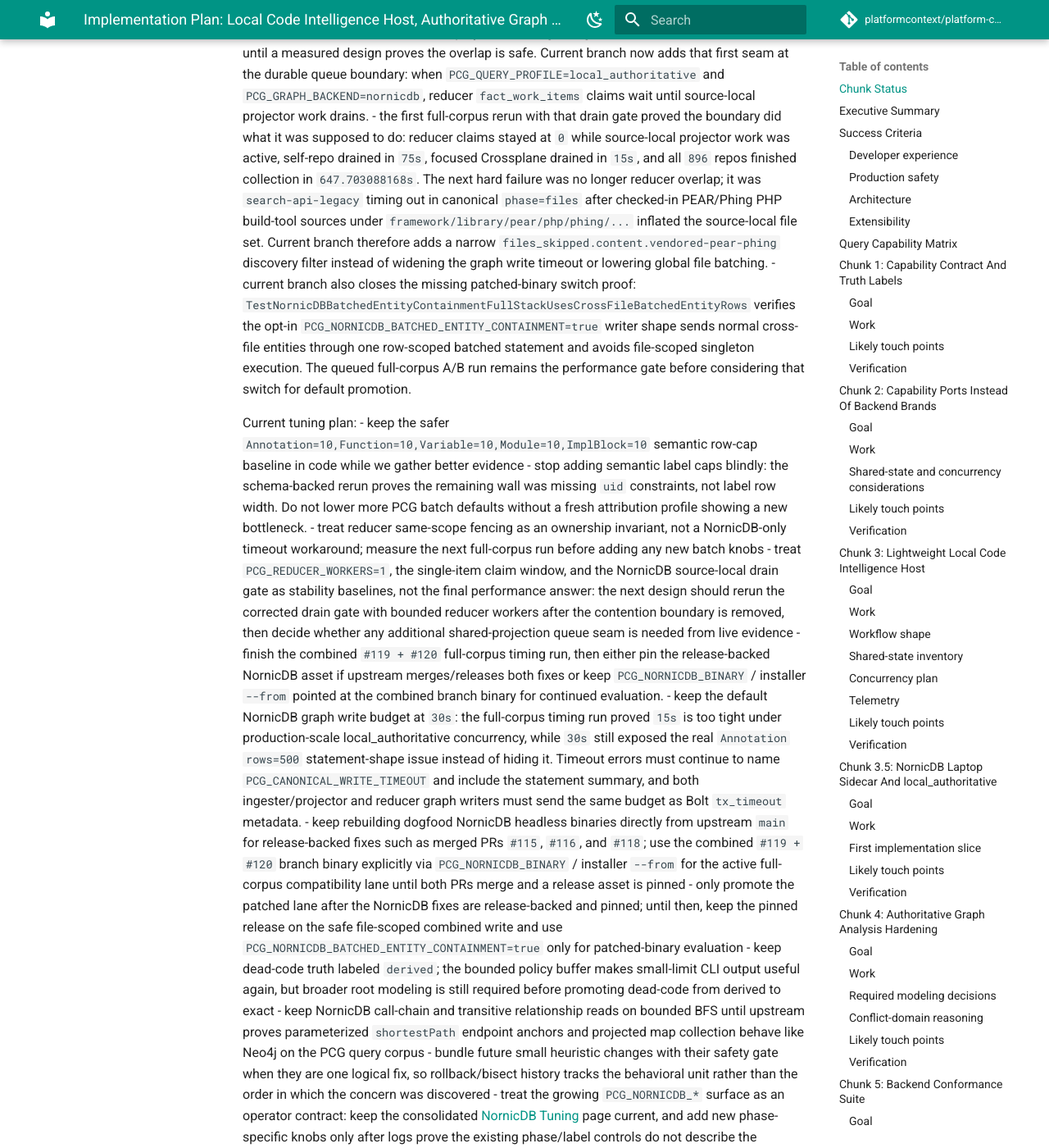
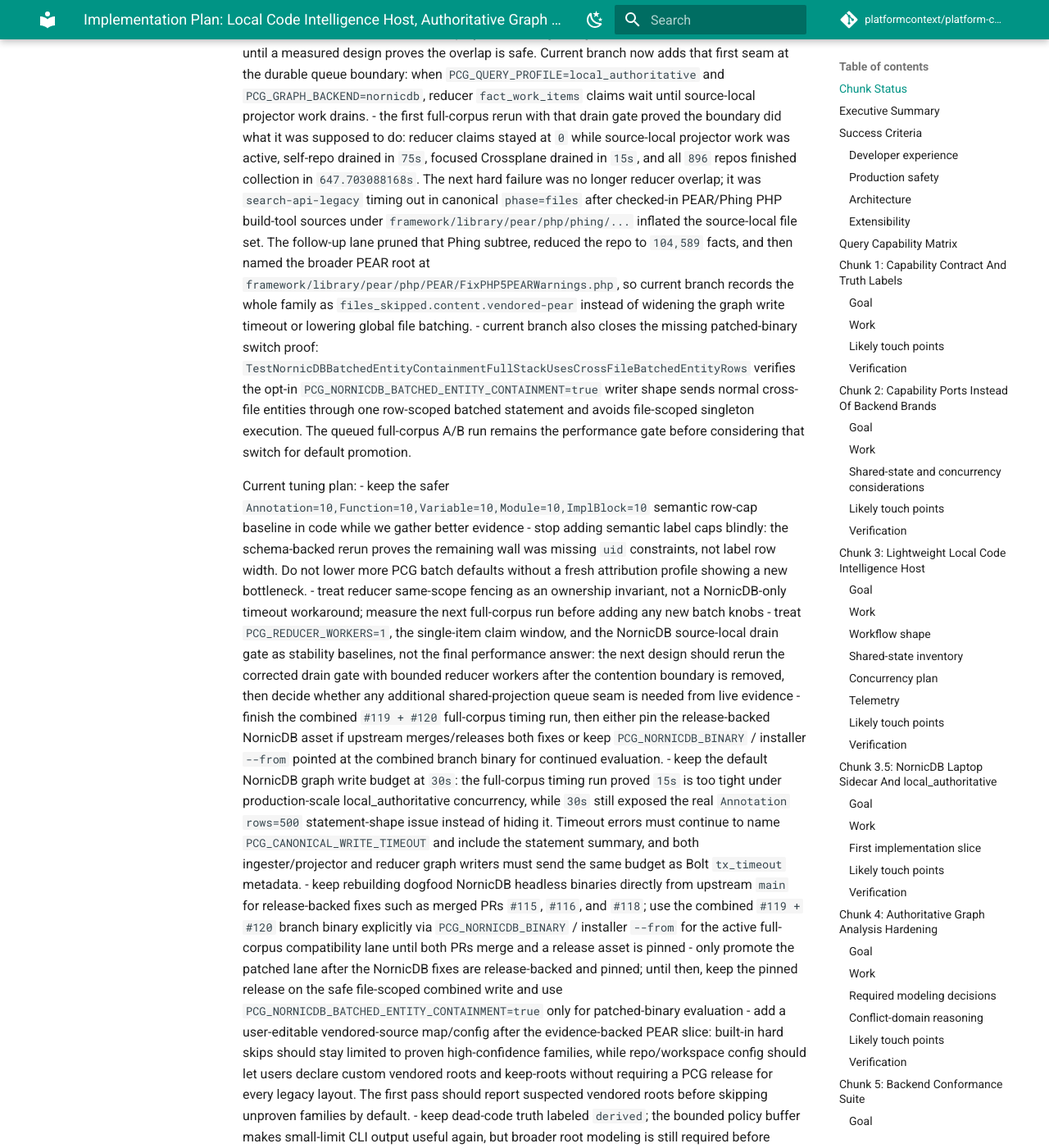
Before and after one commit to platformcontext/platform-context-graph, an MkDocs documentation site: the page built from docs/docs/adrs/2026-04-20-embedded-local-backends-implementation-plan.md, in a window 1280 px wide and 1400 px high, scrolled down 25426 px. Shown: the whole window at 82% size. Built offline with MkDocs 1.6.1 and Material for MkDocs 9.7.7, drawn with Linux system fonts in a browser that asks for light colours; comment, search, counter and statistics services are not loaded.

Commit message:
fix(collector): skip vendored pear libraries

```diff
--- a/docs/docs/adrs/2026-04-20-embedded-local-backends-implementation-plan.md
+++ b/docs/docs/adrs/2026-04-20-embedded-local-backends-implementation-plan.md
@@ -115,7 +115,7 @@ Latest 2026-04-26 NornicDB dogfood evidence:
 - the corrected drain-gate lane with PCG `56d8f9c8` and NornicDB `86e78f1` drained self-repo in `76s` and focused Crossplane in `10s`. The full `/home/ubuntu/pcg-e2e-full` lane stayed healthy-but-progressing with no dead letters and no overdue claims, but still had roughly `6k` queue items outstanding when stopped; the dominant visible backlog was reducer work, especially reopened `deployment_mapping`. This is consistent with the current first-generation queue shape: `896` repos times seven shared follow-up reducer domains can publish `6,272` reducer rows before accounting for completed or reopened work. That moves the next Chunk 3.5/4 task to reducer queue-shape and convergence throughput analysis under the NornicDB `workers=1` default before another full-corpus promotion claim.
 - the first `PCG_REDUCER_WORKERS=2` A/B against the corrected drain gate preserved self-repo and focused Crossplane correctness, but the full corpus reported stalled health from overdue reducer claims rather than NornicDB write conflicts. The root cause is PCG's batch-claim window: the reducer could lease more intents than workers could start before the `60s` claim lease expired. Current branch therefore keeps Neo4j's broad batch-claim default but sets NornicDB's default `PCG_REDUCER_BATCH_CLAIM_SIZE` to `1` so a claimed reducer item means a worker can start it immediately.
 - the follow-up A/B with `PCG_REDUCER_WORKERS=2` plus `PCG_REDUCER_BATCH_CLAIM_SIZE=1` removed the lease-window stall (`overdue_claims=0`), then failed at `311s` on a single-row semantic `Annotation` write while source-local projector work was still running. That makes the next throughput/correctness boundary a NornicDB-specific phase-readiness problem: reducer graph-write domains should not contend with source-local canonical projection during first-generation local-authoritative scans until a measured design proves the overlap is safe. Current branch now adds that first seam at the durable queue boundary: when `PCG_QUERY_PROFILE=local_authoritative` and `PCG_GRAPH_BACKEND=nornicdb`, reducer `fact_work_items` claims wait until source-local projector work drains.
-- the first full-corpus rerun with that drain gate proved the boundary did what it was supposed to do: reducer claims stayed at `0` while source-local projector work was active, self-repo drained in `75s`, focused Crossplane drained in `15s`, and all `896` repos finished collection in `647.703088168s`. The next hard failure was no longer reducer overlap; it was `search-api-legacy` timing out in canonical `phase=files` after checked-in PEAR/Phing PHP build-tool sources under `framework/library/pear/php/phing/...` inflated the source-local file set. Current branch therefore adds a narrow `files_skipped.content.vendored-pear-phing` discovery filter instead of widening the graph write timeout or lowering global file batching.
+- the first full-corpus rerun with that drain gate proved the boundary did what it was supposed to do: reducer claims stayed at `0` while source-local projector work was active, self-repo drained in `75s`, focused Crossplane drained in `15s`, and all `896` repos finished collection in `647.703088168s`. The next hard failure was no longer reducer overlap; it was `search-api-legacy` timing out in canonical `phase=files` after checked-in PEAR/Phing PHP build-tool sources under `framework/library/pear/php/phing/...` inflated the source-local file set. The follow-up lane pruned that Phing subtree, reduced the repo to `104,589` facts, and then named the broader PEAR root at `framework/library/pear/php/PEAR/FixPHP5PEARWarnings.php`, so current branch records the whole family as `files_skipped.content.vendored-pear` instead of widening the graph write timeout or lowering global file batching.
 - current branch also closes the missing patched-binary switch proof: `TestNornicDBBatchedEntityContainmentFullStackUsesCrossFileBatchedEntityRows` verifies the opt-in `PCG_NORNICDB_BATCHED_ENTITY_CONTAINMENT=true` writer shape sends normal cross-file entities through one row-scoped batched statement and avoids file-scoped singleton execution. The queued full-corpus A/B run remains the performance gate before considering that switch for default promotion.
 
 Current tuning plan:
@@ -127,6 +127,7 @@ Current tuning plan:
 - keep the default NornicDB graph write budget at `30s`: the full-corpus timing run proved `15s` is too tight under production-scale local_authoritative concurrency, while `30s` still exposed the real `Annotation rows=500` statement-shape issue instead of hiding it. Timeout errors must continue to name `PCG_CANONICAL_WRITE_TIMEOUT` and include the statement summary, and both ingester/projector and reducer graph writers must send the same budget as Bolt `tx_timeout` metadata.
 - keep rebuilding dogfood NornicDB headless binaries directly from upstream `main` for release-backed fixes such as merged PRs `#115`, `#116`, and `#118`; use the combined `#119 + #120` branch binary explicitly via `PCG_NORNICDB_BINARY` / installer `--from` for the active full-corpus compatibility lane until both PRs merge and a release asset is pinned
 - only promote the patched lane after the NornicDB fixes are release-backed and pinned; until then, keep the pinned release on the safe file-scoped combined write and use `PCG_NORNICDB_BATCHED_ENTITY_CONTAINMENT=true` only for patched-binary evaluation
+- add a user-editable vendored-source map/config after the evidence-backed PEAR slice: built-in hard skips should stay limited to proven high-confidence families, while repo/workspace config should let users declare custom vendored roots and keep-roots without requiring a PCG release for every legacy layout. The first pass should report suspected vendored roots before skipping unproven families by default.
 - keep dead-code truth labeled `derived`; the bounded policy buffer makes small-limit CLI output useful again, but broader root modeling is still required before promoting dead-code from derived to exact
 - keep NornicDB call-chain and transitive relationship reads on bounded BFS until upstream proves parameterized `shortestPath` endpoint anchors and projected map collection behave like Neo4j on the PCG query corpus
 - bundle future small heuristic changes with their safety gate when they are one logical fix, so rollback/bisect history tracks the behavioral unit rather than the order in which the concern was discovered
```
Also changed, not shown: docs/docs/adrs/2026-04-22-nornicdb-graph-backend-candidate.md (+1 -1 lines), docs/docs/reference/local-testing.md (+3 -2 lines), docs/docs/reference/telemetry/metrics.md (+2 -2 lines), 2 other files.
